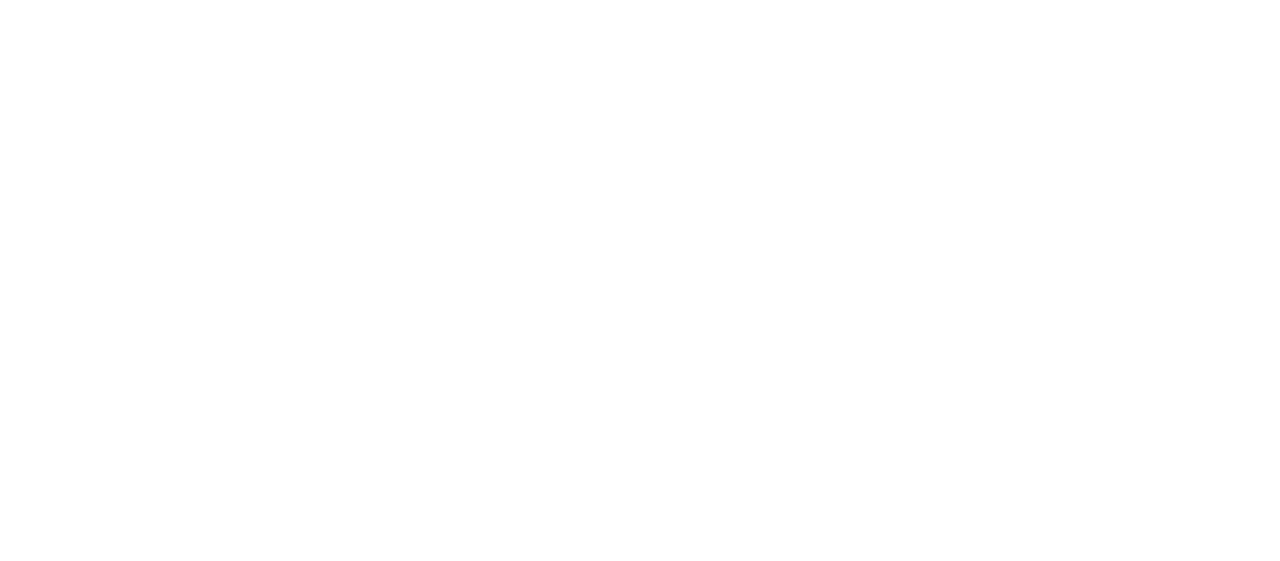
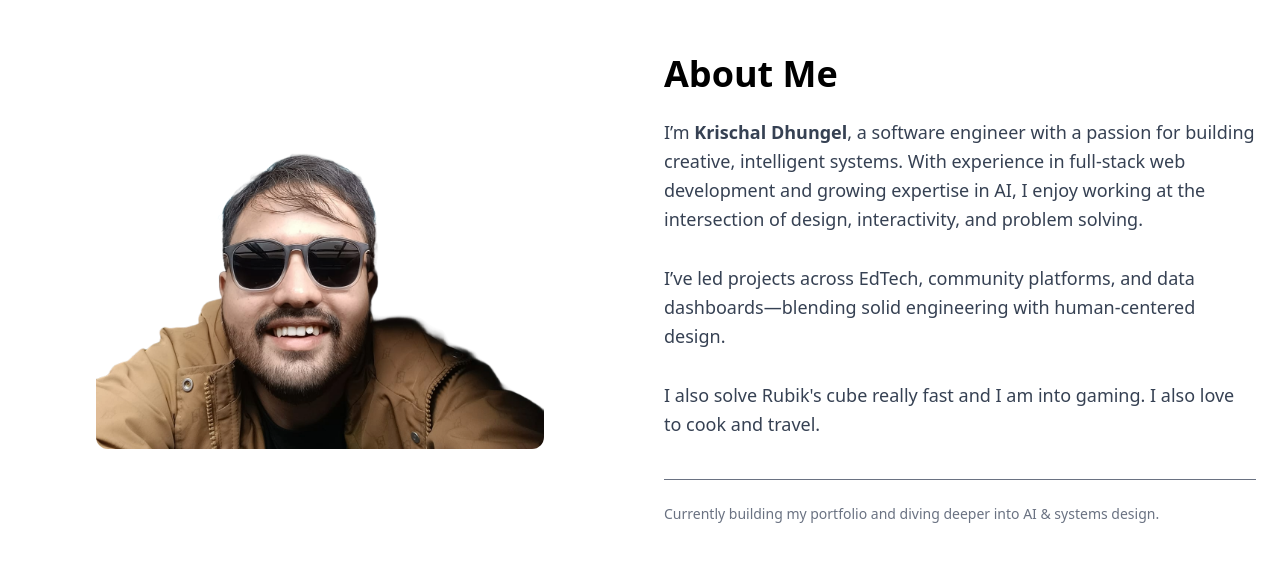
Before and after one commit to krischald-21/Portfolio, a Next.js app: page / in a window 1280 px wide. Shown: the part 911-1472 px from the top of the page. Before the commit the page ends 800 px from the top, so only its background shows below. Built offline with nearby package versions, Linux system fonts and the light colour scheme.

Commit message:
create about section

```diff
--- a/app/page.tsx
+++ b/app/page.tsx
@@ -1,3 +1,4 @@
+import About from "@/components/About";
 import Hero from "@/components/Hero";
 import Image from "next/image";
 
@@ -5,6 +6,7 @@
   return (
     <div>
       <Hero />
+      <About />
     </div>
   );
 }
--- /dev/null
+++ b/components/About.tsx
@@ -0,0 +1,63 @@
+"use client";
+import { motion } from "framer-motion";
+import Image from "next/image";
+
+export default function About() {
+    return (
+        <main className="min-h-screen flex items-center justify-center px-6 py-24">
+            <div className="grid grid-cols-1 md:grid-cols-2 gap-12 max-w-7xl w-full items-center">
+
+                {/* Left Column - Image */}
+                <motion.div
+                    initial={{ opacity: 0, x: -30 }}
+                    animate={{ opacity: 1, x: 0 }}
+                    transition={{ duration: 0.6 }}
+                    className="flex justify-center"
+                >
+                    <Image
+                        src="/assets/my_pic.png"
+                        alt="Developer illustration"
+                        width={500}
+                        height={500}
+                        className="rounded-xl w-full max-w-sm md:max-w-md"
+                        priority
+                    />
+                </motion.div>
+
+                {/* Right Column - Text */}
+                <div>
+                    <motion.h1
+                        initial={{ opacity: 0, y: 30 }}
+                        animate={{ opacity: 1, y: 0 }}
+                        transition={{ duration: 0.6 }}
+                        className="text-4xl font-semibold mb-6"
+                    >
+                        About Me
+                    </motion.h1>
+
+                    <motion.p
+                        initial={{ opacity: 0, y: 15 }}
+                        animate={{ opacity: 1, y: 0 }}
+                        transition={{ duration: 0.7, delay: 0.2 }}
+                        className="text-gray-700 dark:text-gray-300 leading-relaxed text-lg"
+                    >
+                        I’m <strong>Krischal Dhungel</strong>, a software engineer with a passion for building creative, intelligent systems. With experience in full-stack web development and growing expertise in AI, I enjoy working at the intersection of design, interactivity, and problem solving.
+                        <br /><br />
+                        I’ve led projects across EdTech, community platforms, and data dashboards—blending solid engineering with human-centered design.
+                        <br /><br />
+                        I also solve Rubik's cube really fast and I am into gaming. I also love to cook and travel.
+                    </motion.p>
+
+                    <motion.div
+                        initial={{ opacity: 0 }}
+                        animate={{ opacity: 1 }}
+                        transition={{ delay: 0.5 }}
+                        className="mt-10 border-t pt-6 text-sm text-gray-500 dark:text-gray-400"
+                    >
+                        Currently building my portfolio and diving deeper into AI & systems design.
+                    </motion.div>
+                </div>
+            </div>
+        </main>
+    );
+}
```
Also changed, not shown: public/assets/computer.jpg (added), public/assets/my_pic.png (added).
